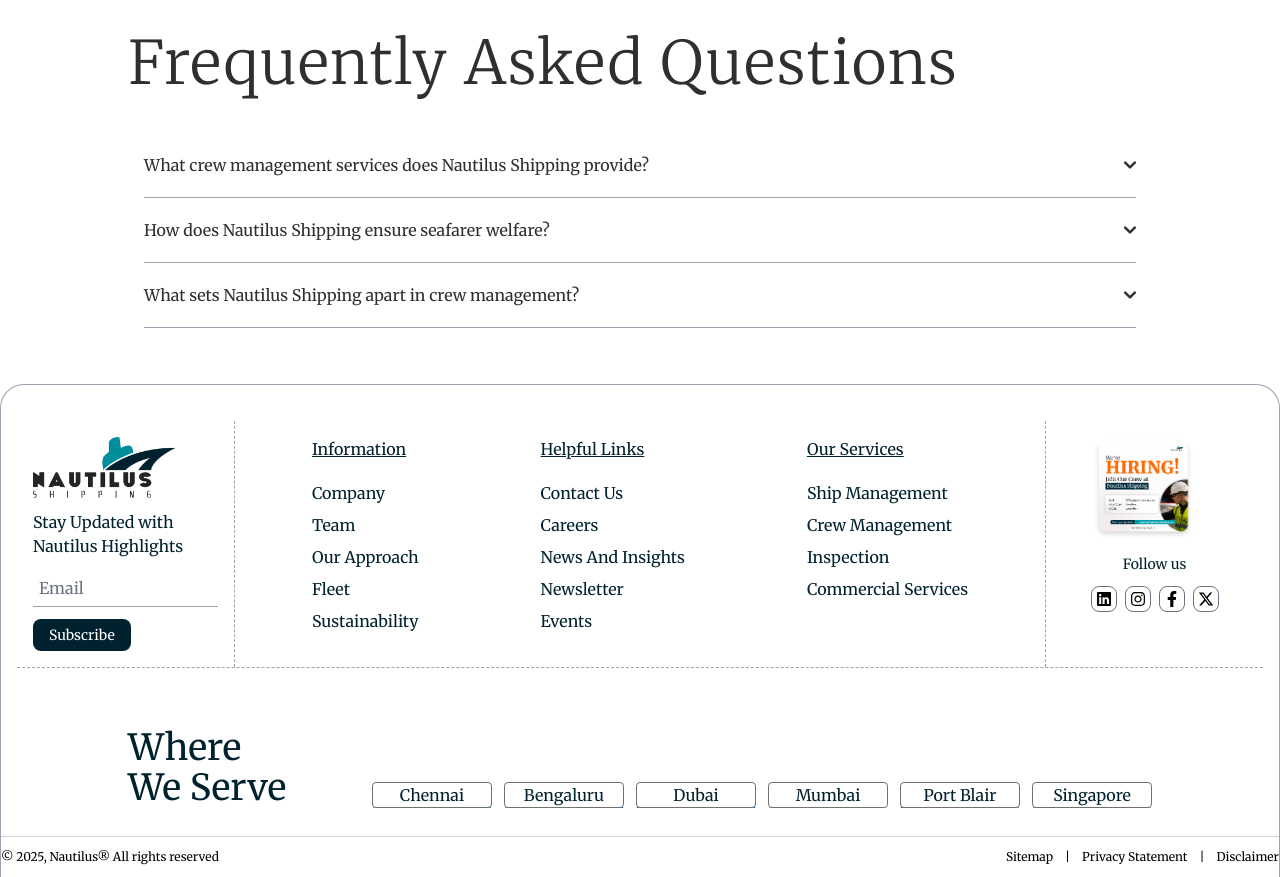
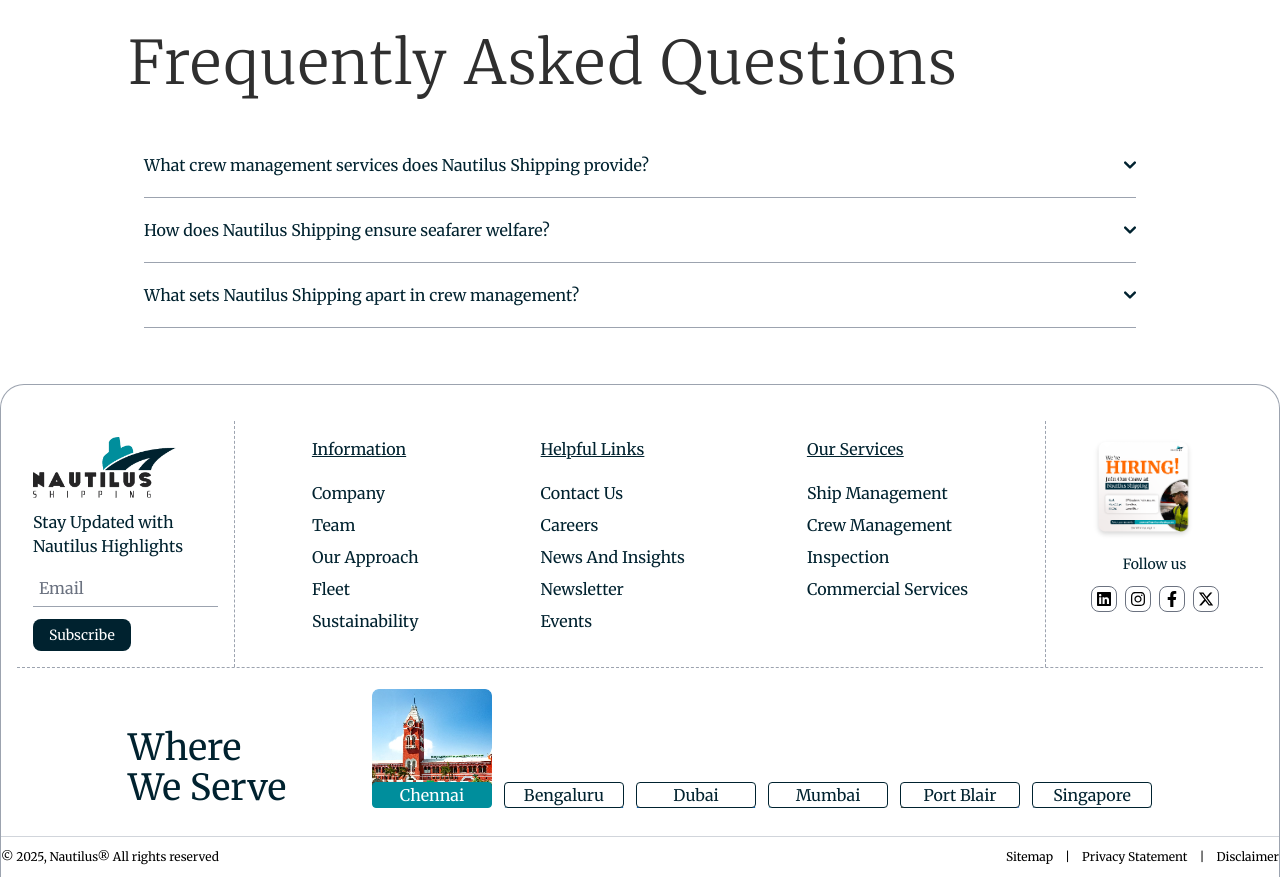
Before and after one commit to ivistaz-ecom/nautilus-shipping-v2, a Next.js app: page /service/crew-management in a window 1280 px wide. Shown: the part 2620-3497 px from the top of the page. Built offline with nearby package versions, Linux system fonts and the light colour scheme.

Commit message:
footer location animation updated

```diff
--- a/components/CareersPage/CareersPage.js
+++ b/components/CareersPage/CareersPage.js
@@ -4,6 +4,7 @@
 import CareersAshore from "./components/CareersAshore/CareersAshore"
 import CareersAtSea from "./components/CareersAtSea/CareersAtSea"
 import Heading from "./components/Heading"
+import VisitBlogs from "./components/VisitBlogs"
 
 const CareersPage = () => {
   return (
@@ -16,6 +17,7 @@
       <Heading />
       <CareersAtSea />
       <CareersAshore />
+      <VisitBlogs />
     </ParallaxProvider>
   )
 }
--- a/components/CareersPage/components/CareersAshore/Form.js
+++ b/components/CareersPage/components/CareersAshore/Form.js
@@ -482,7 +482,7 @@
   }
 
   return (
-    <div className="p-6 sm:p-10">
+    <div className="p-3 sm:p-10">
       {/* Mandatory Notice */}
       <h4 className="text-sm font-light text-white">
         All fields are mandatory*
--- /dev/null
+++ b/components/CareersPage/components/VisitBlogs.js
@@ -0,0 +1,27 @@
+import Link from "next/link"
+
+const VisitBlogs = () => {
+  return (
+    <div className="flex flex-col md:flex-row justify-between gap-5 pb-7 md:pb-14 max-w-screen-lg mx-auto px-3 md:px-0">
+      <div className="space-y-3">
+        <h2 className="text-3xl sm:text-5xl font-light tracking-wide">Blogs</h2>
+        <p className="text-base sm:text-lg font-light tracking-wide">
+          The most recent articles, press releases,{" "}
+          <br className="hidden sm:block" />
+          reports and case studies
+        </p>
+      </div>
+
+      {/* Search Section */}
+      <div>
+        <Link href="/resources/news-and-insights">
+          <button className="py-1.5 px-6 rounded-lg bg-primary text-white hover:bg-secondary hover:scale-95 transition-all duration-300 ease-in-out">
+            Read More
+          </button>
+        </Link>
+      </div>
+    </div>
+  )
+}
+
+export default VisitBlogs
--- a/components/FAQs/FAQAccordion.js
+++ b/components/FAQs/FAQAccordion.js
@@ -18,7 +18,7 @@
             <button
               type="button"
               onClick={() => toggleAccordion(index)}
-              className="flex items-center justify-between w-full py-5 font-medium text-[#2F2F2F] gap-3"
+              className="flex items-center justify-between w-full py-5 font-medium text-primary gap-3"
             >
               <span className="text-left">{faq.ques}</span>
               <svg
@@ -44,7 +44,7 @@
               openIndex === index ? "max-h-[500px] py-5" : "max-h-0"
             } border-b border-gray-400`}
           >
-            <p className="text-gray-500 tracking-wide font-light">{faq.ans}</p>
+            <p className="text-primary tracking-wide font-light">{faq.ans}</p>
           </div>
         </div>
       ))}
--- a/components/Footer/components/WhereWeServe.js
+++ b/components/Footer/components/WhereWeServe.js
@@ -1,7 +1,20 @@
+"use client"
+
 import { whereWeServeData } from "@/utils/data"
+import { useEffect, useState } from "react"
 import Image from "next/image"
 
 const WhereWeServe = () => {
+  const [visibleIndex, setVisibleIndex] = useState(0)
+
+  useEffect(() => {
+    const interval = setInterval(() => {
+      setVisibleIndex((prev) => (prev + 1) % whereWeServeData.length)
+    }, 1000) // Change image every 1 second
+
+    return () => clearInterval(interval)
+  }, [])
+
   return (
     <div className="max-w-screen-lg mx-auto pb-3 flex-col md:flex-row justify-between items-end gap-6 hidden md:flex">
       <h3 className="text-4xl text-primary">
@@ -10,16 +23,24 @@
 
       <ul className="flex flex-wrap gap-3 justify-center md:justify-end">
         {whereWeServeData.map((item, index) => (
-          <li key={index} className="relative group">
+          <li key={index} className="relative">
             <div className="flex flex-col justify-end h-[140px] cursor-pointer relative overflow-hidden">
               <Image
                 src={item.image}
                 width={120}
                 height={100}
                 alt={item.location}
-                className="w-full absolute bottom-1 transform translate-y-full group-hover:translate-y-0 transition-transform duration-300 ease-in-out"
+                className={`w-full absolute bottom-1 transform transition-transform duration-500 ease-in-out ${
+                  index === visibleIndex ? "translate-y-0" : "translate-y-full"
+                }`}
               />
-              <span className="px-4 w-[120px] border border-[#707070] rounded text-primary text-center z-10 bg-white hover:bg-secondary hover:text-white hover:border-secondary transition-all duration-300 ease-in-out">
+              <span
+                className={`px-4 w-[120px] border rounded text-center z-10 transition-all duration-300 ease-in-out ${
+                  index === visibleIndex
+                    ? "bg-secondary text-white border-secondary"
+                    : "bg-white text-primary border-primary"
+                }`}
+              >
                 {item.location}
               </span>
             </div>
--- a/components/SustainabilityPage/components/ResponsibleOperations.js
+++ b/components/SustainabilityPage/components/ResponsibleOperations.js
@@ -1,7 +1,7 @@
 const ResponsibleOperations = () => {
   return (
     <>
-      <div className="py-14 max-w-screen-lg mx-auto w-full flex flex-col gap-7 border-b border-gray-400">
+      <div className="py-14 max-w-screen-lg mx-auto w-full flex flex-col gap-7 border-b border-gray-400 px-3 md:px-0">
         <h2 className="text-3xl sm:text-5xl leading-tight md:leading-tight tracking-wide">
           People, Safety, and <br className="hidden sm:block" /> Responsible
           Operations
```
